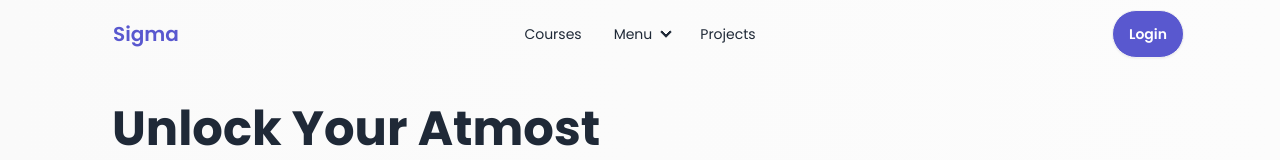
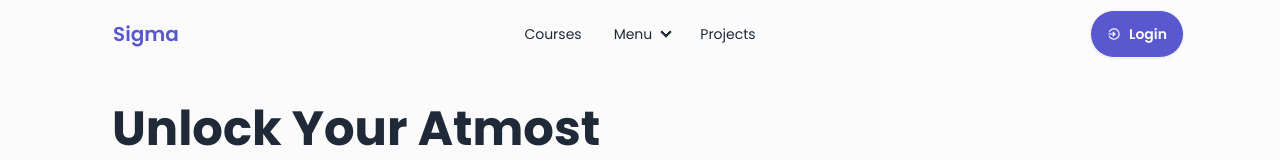
Before and after one commit to fahd-abdulrazzaq/The-Plumbers, a React (Vite) app: page / in a window 1280 px wide. Shown: the top 160 px of the page. Built offline with nearby package versions, Linux system fonts and the light colour scheme.

Commit message:
update: add login icon to login button with react icons

```diff
--- a/package.json
+++ b/package.json
@@ -12,6 +12,7 @@
   "dependencies": {
     "react": "^18.2.0",
     "react-dom": "^18.2.0",
+    "react-icons": "^5.2.1",
     "react-quill": "^2.0.0",
     "react-router-dom": "^6.23.1"
   },
--- a/src/components/Navbar.jsx
+++ b/src/components/Navbar.jsx
@@ -1,6 +1,7 @@
 /* eslint-disable no-undef */
 import React, { useEffect, useState } from 'react';
 import { NavLink } from 'react-router-dom';
+import { IoMdLogIn } from "react-icons/io";
 
 export default function Navbar() {
   const [sticky, setSticky] = useState(false);
@@ -100,8 +101,8 @@ export default function Navbar() {
         </div>
         <div className='navbar-end'>
           {/* <a className='btn bg-blue text-white rounded-full'>Login</a> */}
-          <NavLink to='/login' className='btn bg-blue text-white rounded-full'>
-            Login
+          <NavLink to='/login' className='flex justifyContent-between btn bg-blue text-white rounded-full'>
+          <IoMdLogIn /> Login
           </NavLink>
         </div>
       </div>
```
Also changed, not shown: 1 other file (tests, documents, lock files or other folders).
